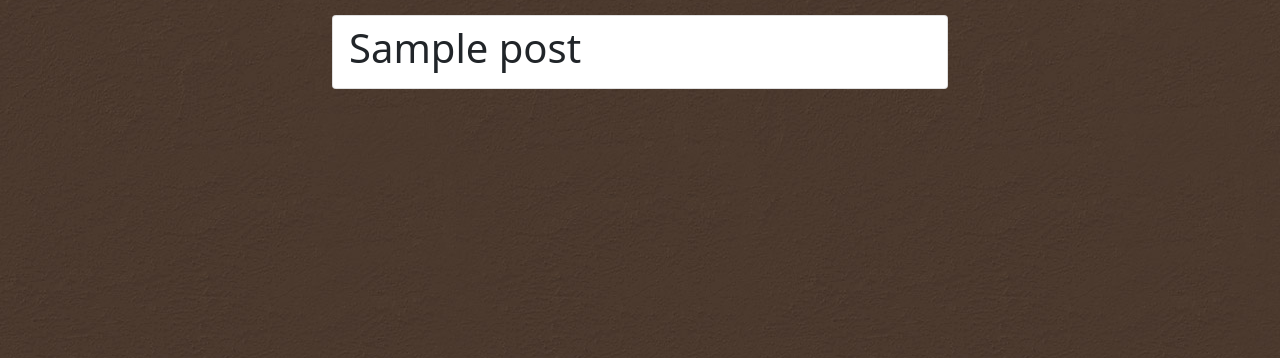
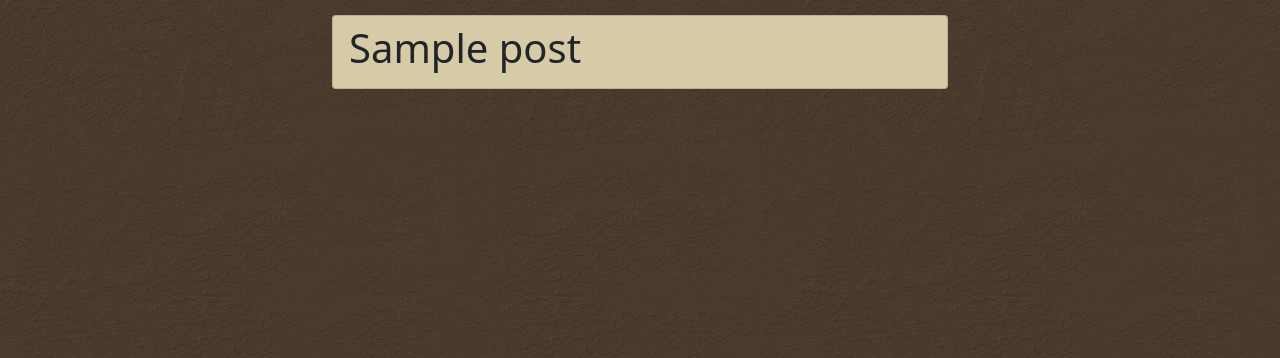
Before and after one commit to Migueel0/Ageforum, a Django app: page / in a window 1280 px wide. Shown: the part 62-420 px from the top of the page. Run offline with Django 3.2, Linux system fonts and the light colour scheme; tables that the repository leaves empty hold one stand-in row (values such as "Sample post").

Commit message:
Fix avatar upload and UI improvements

```diff
--- a/forum/static/forum/style.css
+++ b/forum/static/forum/style.css
@@ -15,7 +15,11 @@ nav {
 }
 
 .yellow_color{
-    color: #d7caa6;
+    color: #d7caa6 !important;
+}
+
+.yellow_background_color{
+    background-color: #d7caa6 !important;
 }
 
 .margin_top_30 {
--- a/forum/templates/forum/author_create_form.html
+++ b/forum/templates/forum/author_create_form.html
@@ -69,7 +69,7 @@
     </div>
 
     <div class="text-light mx-auto  col-xs-12 col-sm-12 col-md-6 col-lg-4 col-xl-3">
-        <form action="{% url 'author_create_form' %}" method="post">
+        <form action="{% url 'author_create_form' %}" method="post" enctype="multipart/form-data">
             {% csrf_token %}
             {{ form.non_field_errors }}
             <div class="form-group margin_top_30">
--- a/forum/templates/forum/index.html
+++ b/forum/templates/forum/index.html
@@ -78,7 +78,7 @@
         <div id="post_list" class="list-group">
             {% if post_list %}
             {% for post in post_list %}
-            <a href="{{post.id}}" class="list-group-item list-group-item-action">
+            <a href="{{post.id}}" class="list-group-item list-group-item-action yellow_background_color">
                 <h1>{{ post.post_title }}</h1>
             </a>
             {% endfor %}
--- a/forum/tests.py
+++ b/forum/tests.py
@@ -104,3 +104,5 @@ class AuthorTests(TestCase):
         except TypeError:
             # login_error not found in context so test has passed
             pass
+
+#TODO add avatar test
```
Also changed, not shown: forum/views.py (line endings or trailing spaces).
